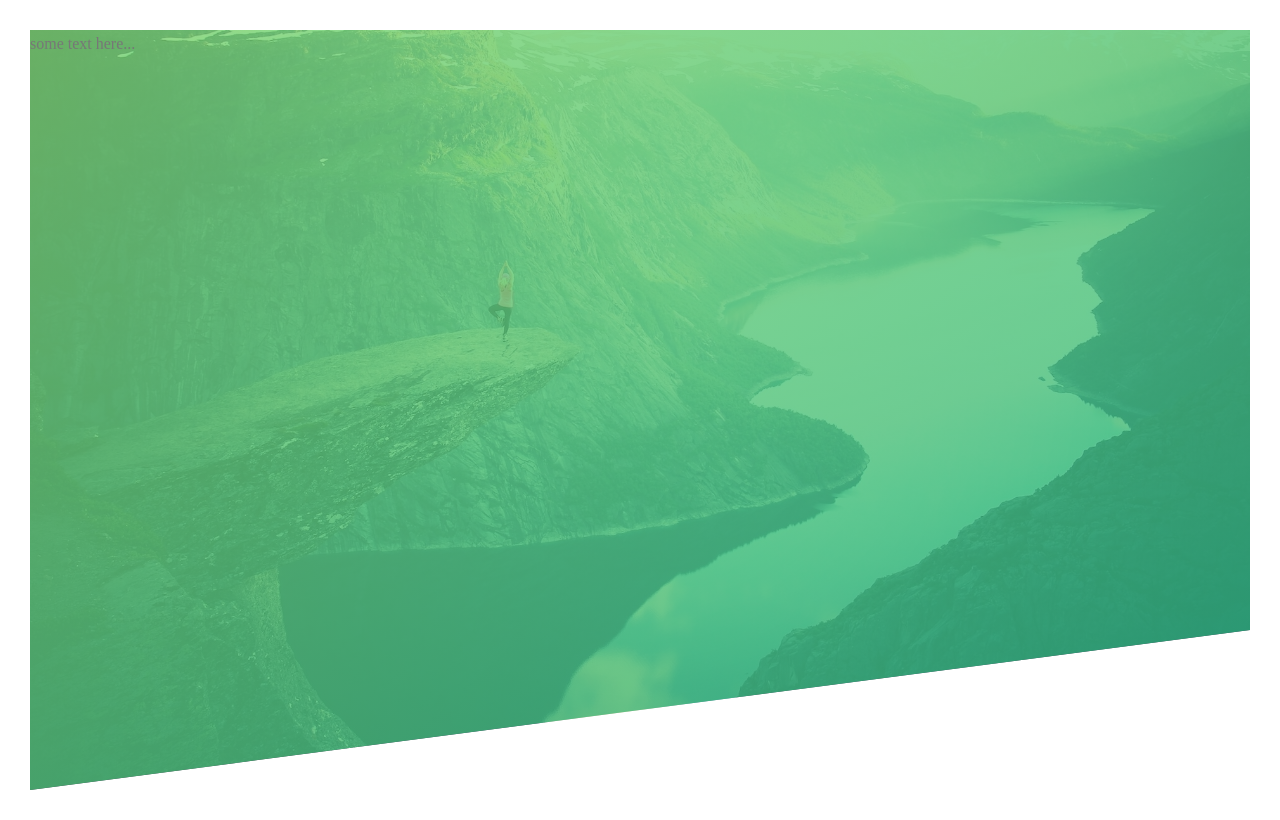
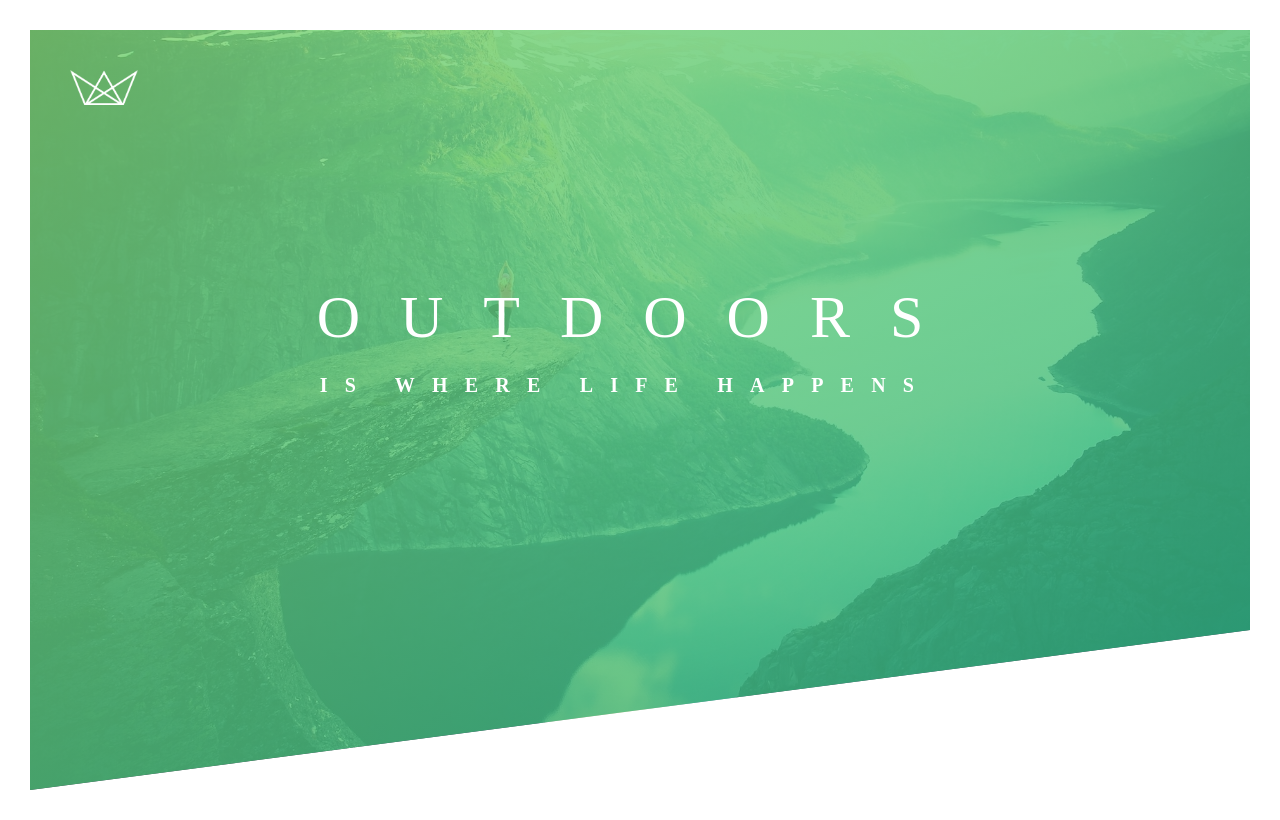
Before and after one commit to markwilde33/natours, a plain HTML site: page index.html in a window 1280 px wide. Drawn offline with Linux system fonts and the light colour scheme.

Commit message:
Added a logo and a h1 to the header and styled same.

```diff
--- a/css/style.css
+++ b/css/style.css
@@ -32,5 +32,43 @@ body {
       url(../img/hero.jpg);
    background-size: cover;
    background-position: top;
+   position: relative;
    clip-path: polygon(0 0, 100% 0, 100% 75vh, 0 100%)
 }
+
+.logo-box {
+   position: absolute;
+   top: 40px;
+   left: 40px;
+}
+
+.logo {
+   height: 35px;
+}
+
+.text-box {
+   position: absolute;
+   top: 40%;
+   left: 50%;
+   transform: translate(-50%, -50%);
+}
+
+.heading-primary {
+   color: #ffffff;
+   text-transform: uppercase;
+}
+
+.heading-primary-main {
+   display: block;
+   font-size: 60px;
+   font-weight: 400;
+   letter-spacing: 40px;
+}
+
+.heading-primary-sub {
+   display: block;
+   font-size: 20px;
+   font-weight: 700;
+   letter-spacing: 17.2px;
+   margin-left: 3px;
+}
--- a/index.html
+++ b/index.html
@@ -10,14 +10,22 @@
     />
 
     <link rel="stylesheet" type="text/html" href="css/icon-font.css" />
-    <link rel="stylesheet" href="css/style.css" />
+    <link rel="stylesheet" type="text/css" href="css/style.css" />
     <link rel="shortcut icon" type="image/png" href="img/favicon.png" />
 
     <title>Natours | Exciting tours for adventurous people</title>
   </head>
   <body>
     <header class="header">
-      some text here...
+      <div class="logo-box">
+        <img class="logo" src="img/logo-white.png" alt="logo" />
+      </div>
+      <div class="text-box">
+        <h1 class="heading-primary">
+          <span class="heading-primary-main">Outdoors</span>
+          <span class="heading-primary-sub">is where life happens</span>
+        </h1>
+      </div>
     </header>
   </body>
 </html>
```
